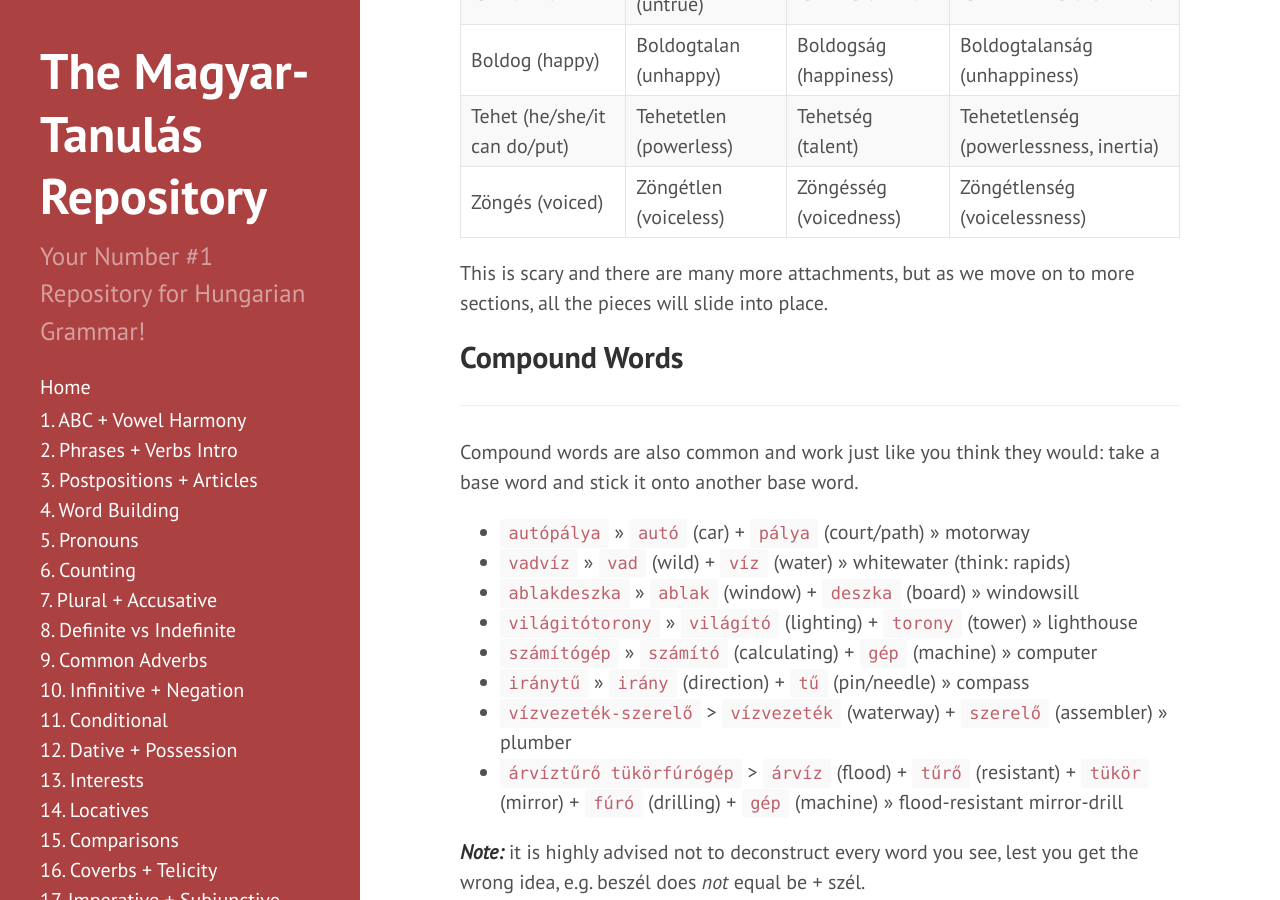
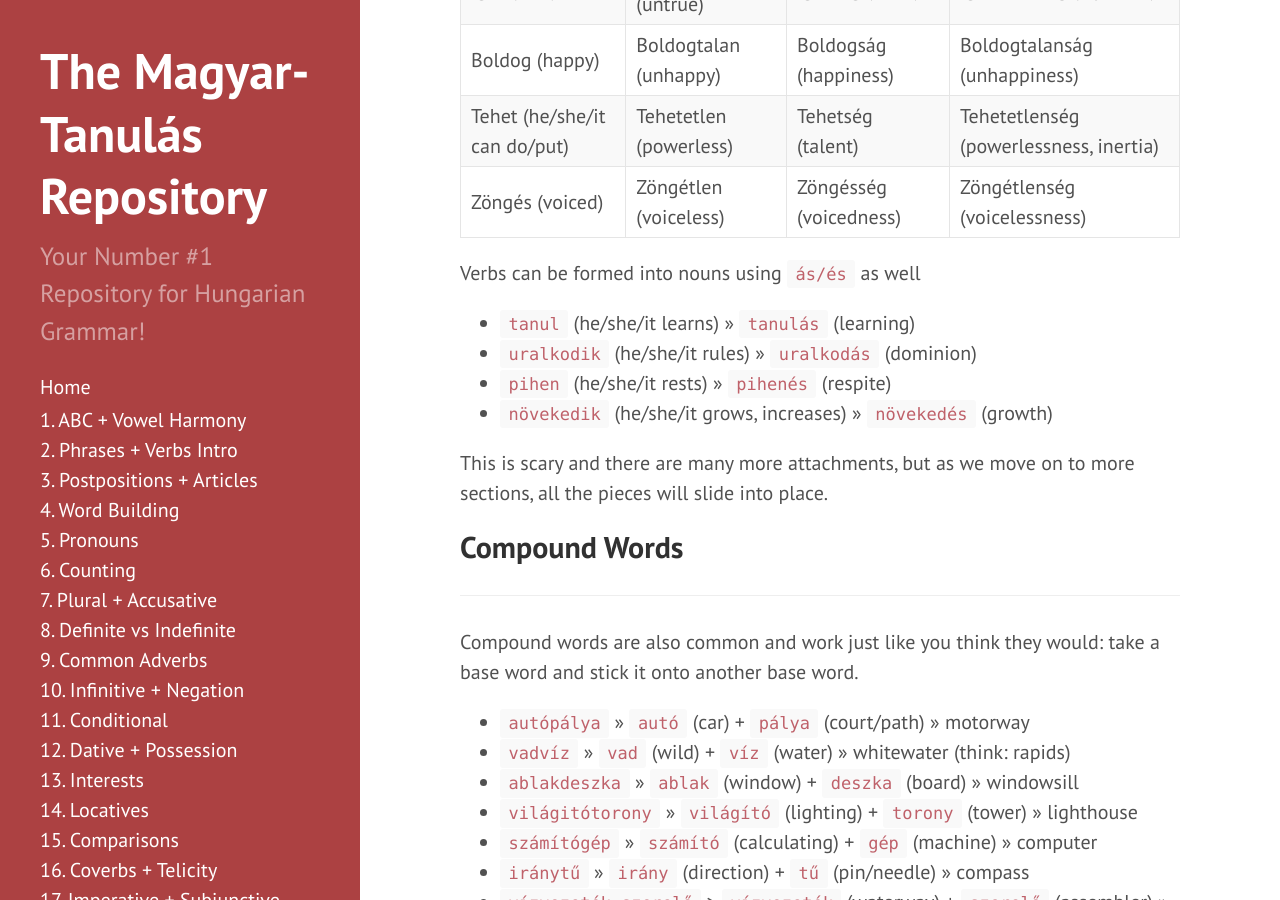
Before and after one commit to Magyartanulas/magyartanulas.github.io, a Jekyll site: the page built from word_building.md, in a window 1280 px wide and 900 px high, scrolled down 577 px. Built offline with Jekyll 4.4.1, drawn with Linux system fonts in a browser that asks for light colours; comment, search, counter and statistics services are not loaded.

Commit message:
Update word_building.md

```diff
--- a/word_building.md
+++ b/word_building.md
@@ -16,6 +16,13 @@ Remember, even if you can see smaller words/root words within the word, the mean
 | Boldog (happy)               | Boldogtalan (unhappy)  | Boldogság (happiness)  | Boldogtalanság (unhappiness)           |
 | Tehet (he/she/it can do/put) | Tehetetlen (powerless) | Tehetség (talent)      | Tehetetlenség (powerlessness, inertia) |
 | Zöngés (voiced)              | Zöngétlen (voiceless)  | Zöngésség (voicedness) | Zöngétlenség (voicelessness)           |
+
+Verbs can be formed into nouns using `ás/és` as well
+
+* `tanul` (he/she/it learns) >> `tanulás` (learning)
+* `uralkodik` (he/she/it rules) >> `uralkodás` (dominion)
+* `pihen` (he/she/it rests) >> `pihenés` (respite)
+* `növekedik` (he/she/it grows, increases) >> `növekedés` (growth)
 
 This is scary and there are many more attachments, but as we move on to more sections, all the pieces will slide into place.
 
```
